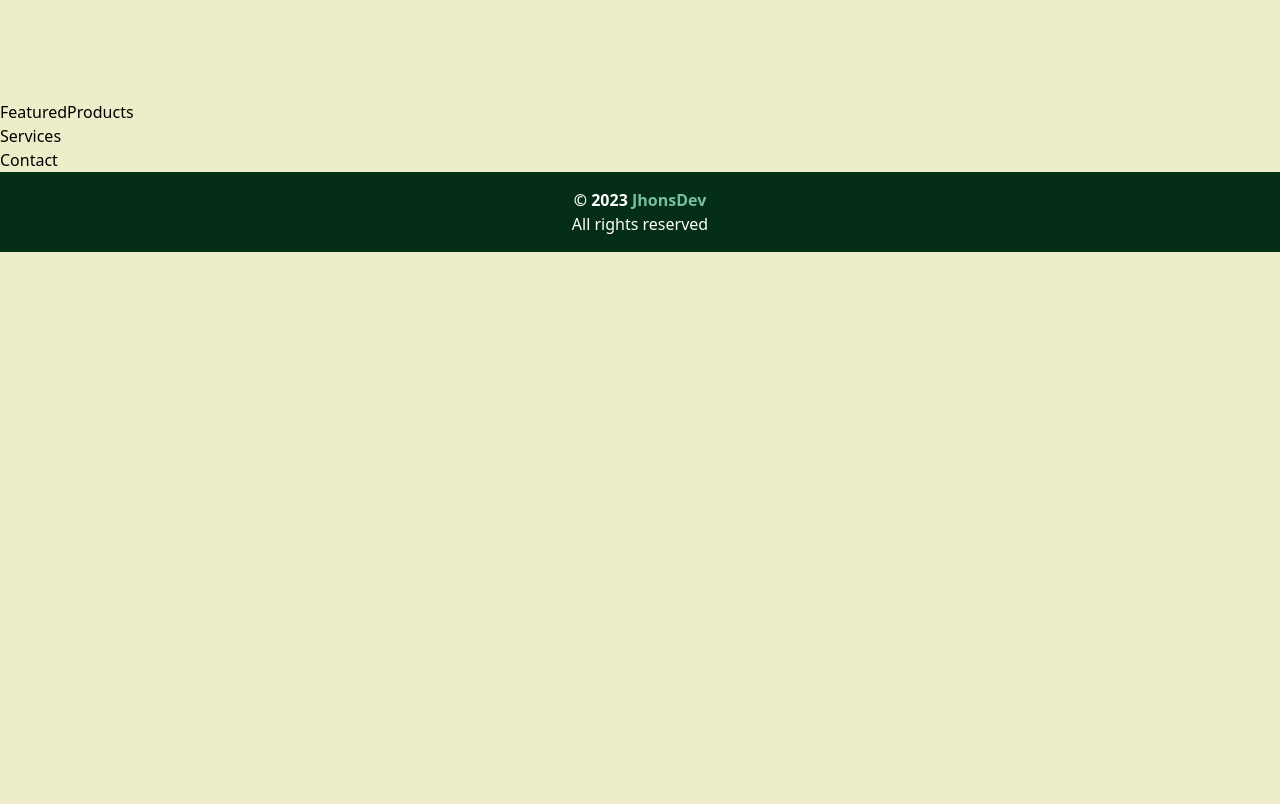
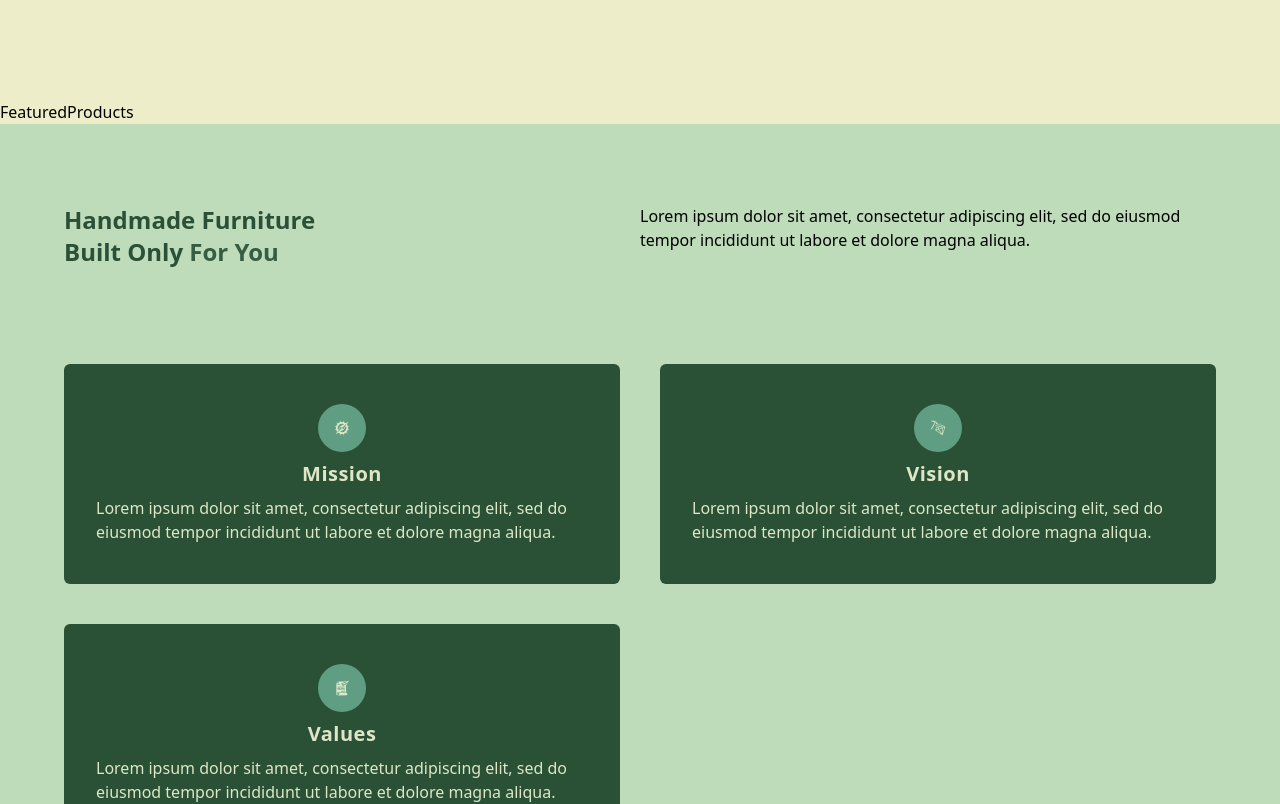
Before and after one commit to jayhons99/ecommerce-demo, a React (Vite) app: page / in a window 1280 px wide. Shown: the part 460-1264 px from the top of the page. Before the commit the page ends 800 px from the top, so only its background shows below. Built offline with nearby package versions, Linux system fonts and the light colour scheme.

Commit message:
implemented services page

```diff
--- a/src/components/Services.tsx
+++ b/src/components/Services.tsx
@@ -1,4 +1,38 @@
+import { services } from "../utils/constants";
+
 const Services = () => {
-  return <div>Services</div>;
+  return (
+    <div className="py-20 px-0 bg-green-500/40">
+      <div className="w-[90vw] my-0 mx-auto max-w-[1170px]">
+        <article className="lg:grid grid-cols-2">
+          <h3 className="text-green-950/80 mb-8 font-bold text-2xl">
+            Handmade Furniture <br />
+            Built Only <span className="animate-pulse">For You</span>
+          </h3>
+          <p className="mb-0">
+            Lorem ipsum dolor sit amet, consectetur adipiscing elit, sed do
+            eiusmod tempor incididunt ut labore et dolore magna aliqua.
+          </p>
+        </article>
+        <div className="mt-16 grid gap-[2.5rem] md:grid-cols-[repeat(auto-fit,minmax(360px,1fr))]">
+          {services.map((service) => {
+            const { id, icon, title, text } = service;
+            return (
+              <article
+                key={id}
+                className="bg-green-950/80 flex flex-col justify-center items-center gap-2 py-10 px-8 rounded-md text-green-200 transition-all hover:translate-y-[-5%]"
+              >
+                <span className="rounded-full bg-green-500/70 w-[48px] h-[48px] flex justify-center items-center">
+                  {icon}
+                </span>
+                <h4 className="text-xl font-bold tracking-wide">{title}</h4>
+                <p>{text}</p>
+              </article>
+            );
+          })}
+        </div>
+      </div>
+    </div>
+  );
 };
 export default Services;
--- a/src/utils/constants.ts
+++ /dev/null
@@ -1,19 +0,0 @@
-import { GiCompass, GiDiamondHard, GiStabbedNote } from "react-icons/gi";
-
-export const links = [
-  {
-    id: 1,
-    text: "Home",
-    url: "/",
-  },
-  {
-    id: 2,
-    text: "About",
-    url: "/about",
-  },
-  {
-    id: 3,
-    text: "Products",
-    url: "/products",
-  },
-];
--- /dev/null
+++ b/src/utils/constants.tsx
@@ -0,0 +1,40 @@
+import { GiCompass, GiDiamondHard, GiStabbedNote } from "react-icons/gi";
+
+export const links = [
+  {
+    id: 1,
+    text: "Home",
+    url: "/",
+  },
+  {
+    id: 2,
+    text: "About",
+    url: "/about",
+  },
+  {
+    id: 3,
+    text: "Products",
+    url: "/products",
+  },
+];
+
+export const services = [
+  {
+    id: 1,
+    icon: <GiCompass />,
+    title: "Mission",
+    text: "Lorem ipsum dolor sit amet, consectetur adipiscing elit, sed do eiusmod tempor incididunt ut labore et dolore magna aliqua.",
+  },
+  {
+    id: 2,
+    icon: <GiDiamondHard />,
+    title: "Vision",
+    text: "Lorem ipsum dolor sit amet, consectetur adipiscing elit, sed do eiusmod tempor incididunt ut labore et dolore magna aliqua.",
+  },
+  {
+    id: 3,
+    icon: <GiStabbedNote />,
+    title: "Values",
+    text: "Lorem ipsum dolor sit amet, consectetur adipiscing elit, sed do eiusmod tempor incididunt ut labore et dolore magna aliqua.",
+  },
+];
```
